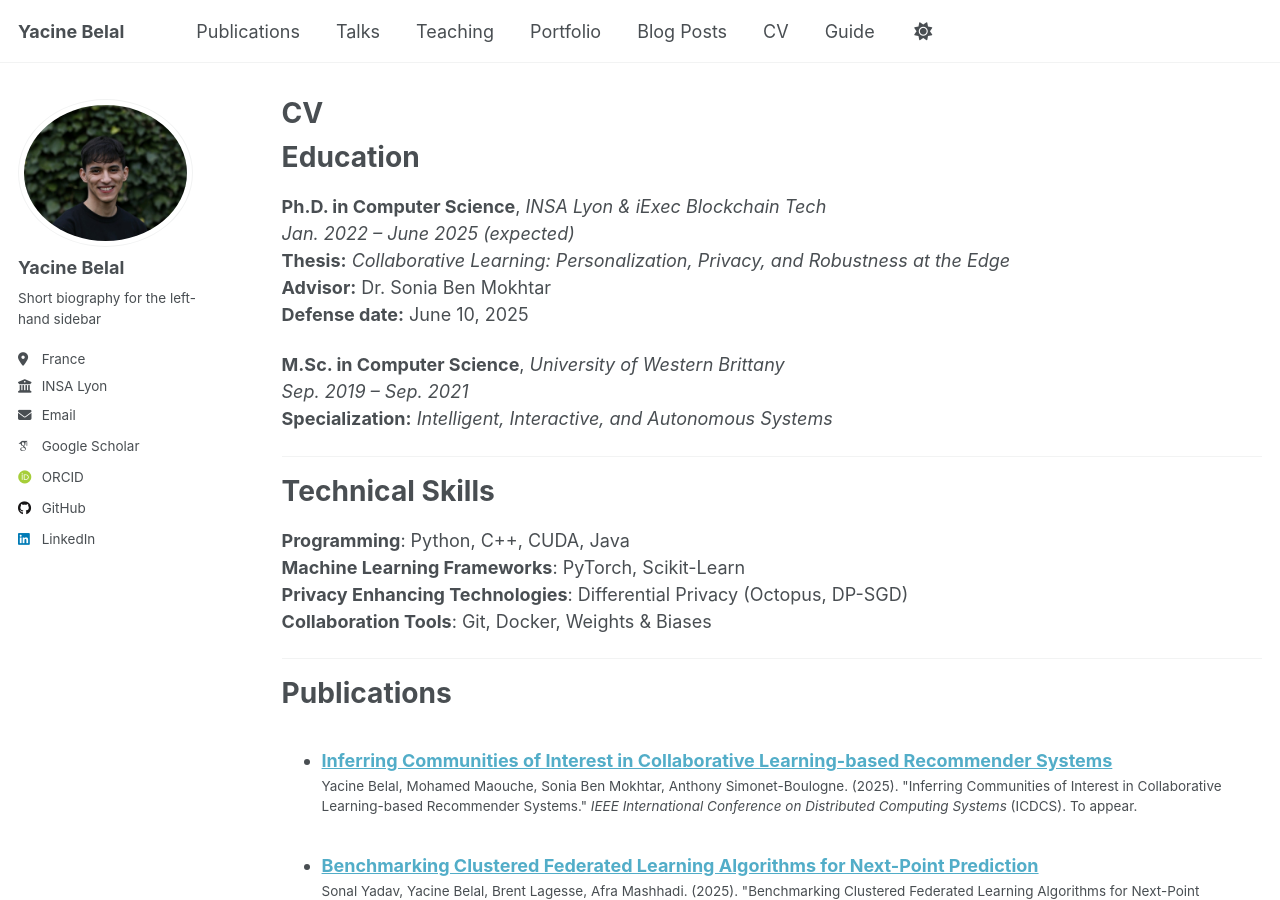
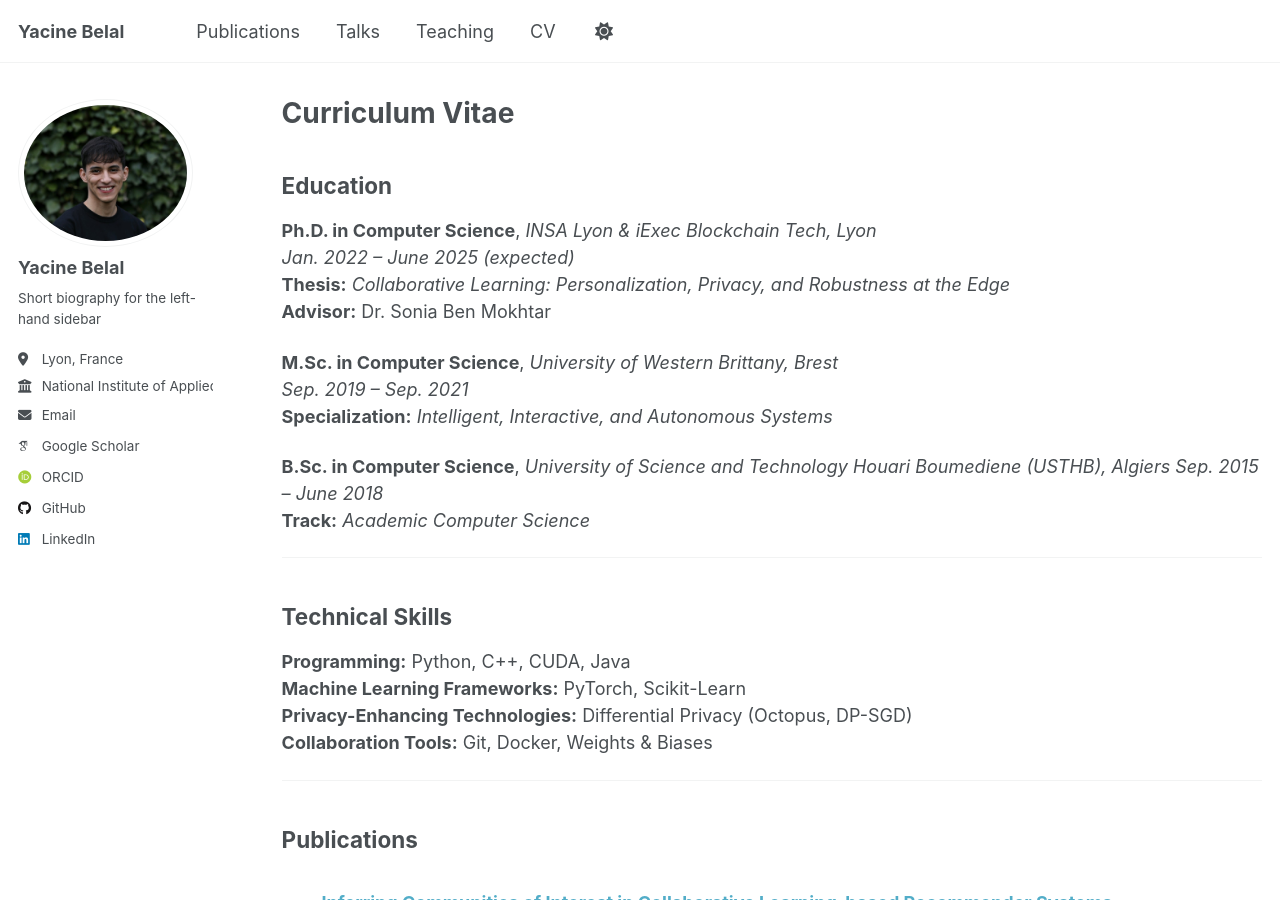
Before and after one commit to YacineBelal/yacinebelal.github.io, a Jekyll site: the page built from docs/_pages/cv.md, in a window 1280 px wide and 900 px high. Built offline with Jekyll 4.4.1, drawn with Linux system fonts in a browser that asks for light colours; some web fonts are replaced.

Commit message:
Update CV and Welcome page

```diff
--- a/docs/_config.yml
+++ b/docs/_config.yml
@@ -26,8 +26,8 @@ author:
   name             : "Yacine Belal"
   pronouns         : # example: "she/her"
   bio              : "Short biography for the left-hand sidebar"
-  location         : "France"
-  employer         : "INSA Lyon"
+  location         : "Lyon, France"
+  employer         : "National Institute of Applied Sciences"
   uri              : # URL
   email            : "yacine.belal@insa-lyon.fr"
 
--- a/docs/_pages/cv.md
+++ b/docs/_pages/cv.md
@@ -1,6 +1,6 @@
 ---
 layout: archive
-title: "CV"
+title: "Curriculum Vitae"
 permalink: /cv/
 author_profile: true
 redirect_from:
@@ -9,52 +9,33 @@ redirect_from:
 
 {% include base_path %}
 
-Education
-======
+## Education
 
-**Ph.D. in Computer Science**, *INSA Lyon & iExec Blockchain Tech*
+**Ph.D. in Computer Science**, *INSA Lyon & iExec Blockchain Tech, Lyon*
 *Jan. 2022 – June 2025 (expected)*
 **Thesis:** *Collaborative Learning: Personalization, Privacy, and Robustness at the Edge*
 **Advisor:** Dr. Sonia Ben Mokhtar
-**Defense date:** June 10, 2025
+<!-- **Defense date:** June 10, 2025   -->
 
-**M.Sc. in Computer Science**, *University of Western Brittany*
+**M.Sc. in Computer Science**, *University of Western Brittany, Brest*
 *Sep. 2019 – Sep. 2021*
 **Specialization:** *Intelligent, Interactive, and Autonomous Systems*
 
----
-
-<!-- ## Work Experience
-
-*Spring 2024* — Academic Pages Collaborator
-*GitHub University*
-Duties: Updates and improvements to the template
-Supervisor: The Users
-
-*Fall 2015* — Research Assistant
-*GitHub University*
-Duties: Merging pull requests
-Supervisor: Professor Hub
-
-*Summer 2015* — Research Assistant
-*GitHub University*
-Duties: Tagging issues
-Supervisor: Professor Git
-
---- -->
-
-Technical Skills
-======
-
-**Programming**: Python, C++, CUDA, Java
-**Machine Learning Frameworks**: PyTorch, Scikit-Learn
-**Privacy Enhancing Technologies**: Differential Privacy (Octopus, DP-SGD)
-**Collaboration Tools**: Git, Docker, Weights & Biases
+**B.Sc. in Computer Science**, *University of Science and Technology Houari Boumediene (USTHB), Algiers*  *Sep. 2015 – June 2018*
+**Track:** *Academic Computer Science*
 
 ---
 
-Publications
-======
+## Technical Skills
+
+**Programming:** Python, C++, CUDA, Java
+**Machine Learning Frameworks:** PyTorch, Scikit-Learn
+**Privacy-Enhancing Technologies:** Differential Privacy (Octopus, DP-SGD)
+**Collaboration Tools:** Git, Docker, Weights & Biases
+
+---
+
+## Publications
 
 <ul>
   {% for post in site.publications reversed %}
@@ -64,8 +45,7 @@ Publications
 
 ---
 
-Talks
-======
+## Talks
 
 <ul>
   {% for post in site.talks reversed %}
@@ -75,8 +55,7 @@ Talks
 
 ---
 
-Teaching
-======
+## Teaching
 
 <ul>
   {% for post in site.teaching reversed %}
@@ -86,8 +65,7 @@ Teaching
 
 ---
 
-Certificates
-======
+## Certificates
 
 - **Convex Optimization**, *Imperial College London*
 - **Statistics with R**, *Université Paris-Saclay*
@@ -95,8 +73,7 @@ Certificates
 
 ---
 
-Academic Service
-======
+## Academic Service
 
 - 📝 **Peer-reviewer**, *Information Sciences*, 2023
 - 🙋‍♂️ **Student Volunteer**, *The Web Conference 2023*
```
Also changed, not shown: docs/_data/navigation.yml (+7 -7 lines), docs/_pages/markdown.md (+2 -1 lines).
